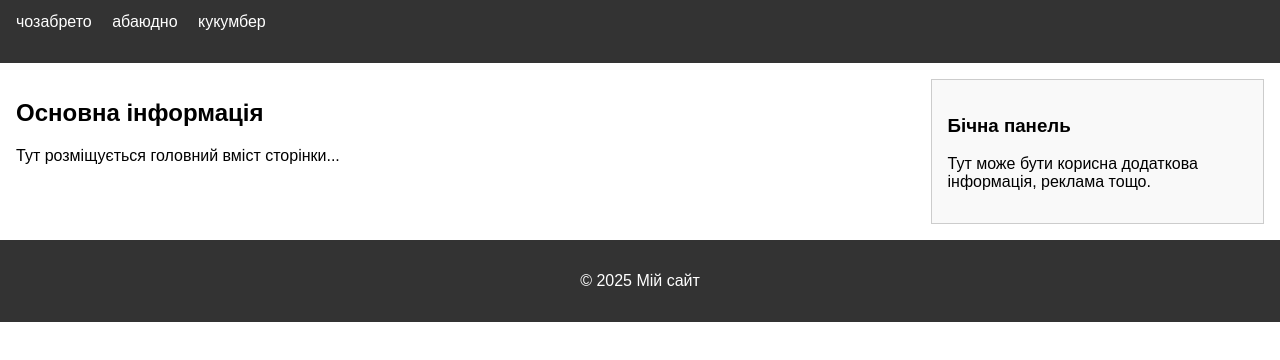
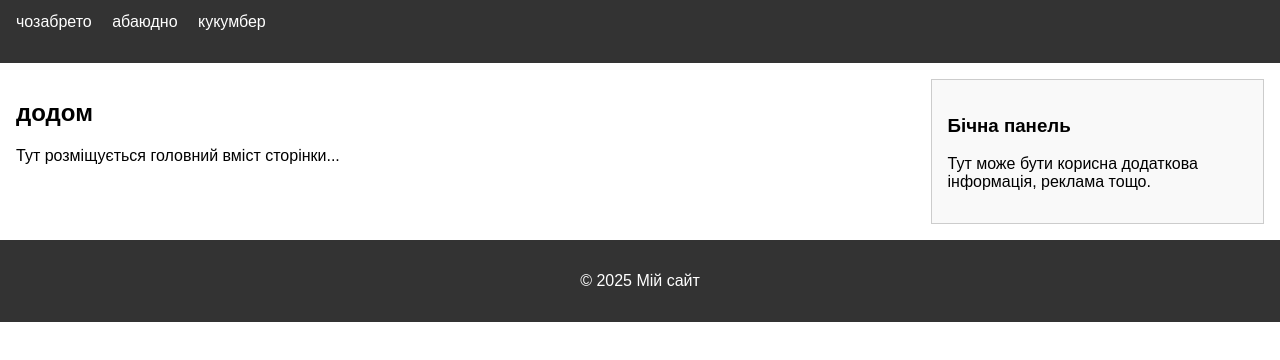
Before and after one commit to yaneessa1/shovel, a plain HTML site: page index.html in a window 1280 px wide. Shown: the part 56-416 px from the top of the page. Drawn offline with Linux system fonts and the light colour scheme.

Commit message:
Update index.html

```diff
--- a/index.html
+++ b/index.html
@@ -19,7 +19,7 @@
 
   <main>
     <section>
-      <h2>Основна інформація</h2>
+      <h2>додом</h2>
       <p>Тут розміщується головний вміст сторінки...</p>
     </section>
     <aside>
```
